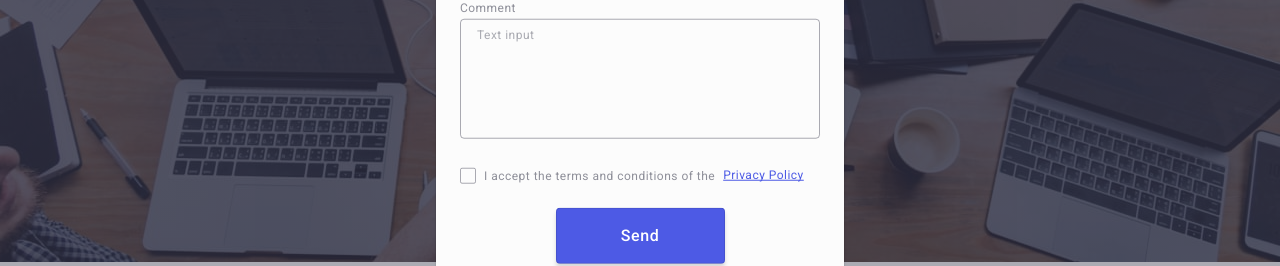
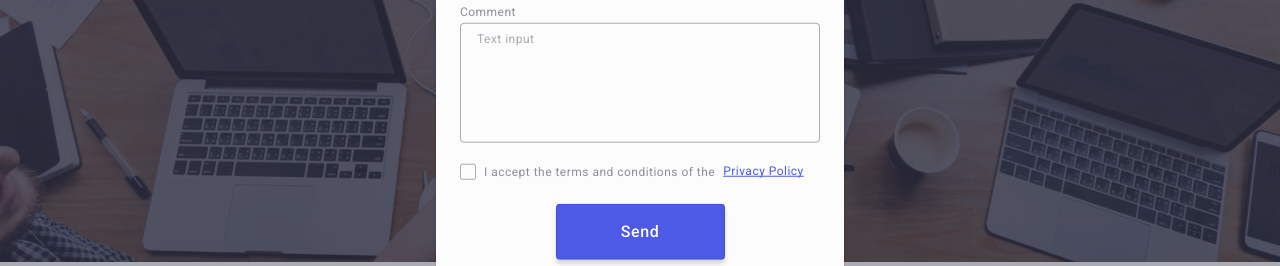
Before and after one commit to Roman-Bieloshchuk/goit-markup-hw-05, a plain HTML site: page index.html in a window 1280 px wide. Shown: the part 411-677 px from the top of the page. Drawn offline with nearby package versions, Linux system fonts and the light colour scheme.

Commit message:
delete add

```diff
--- a/css/style.css
+++ b/css/style.css
@@ -794,7 +794,7 @@ color: #fff;
   display: block;
 }
 .modal-form {
-
+margin-bottom: 16px;
 }
 
 .modal-field {
@@ -845,7 +845,7 @@ color: #fff;
   line-height: 1.16667;
   letter-spacing: 0.04em;
   color: rgba(46, 47, 66, 0.4);
-  margin-bottom: 16px;
+  /* margin-bottom: 16px; */
   padding: 8px 16px;
 }
 
--- a/index.html
+++ b/index.html
@@ -549,7 +549,7 @@
               </svg>
             </div>
           </div>
-          <div class="modal-form-window">
+          <div class="modal-form">
             <label for="user-comment" class="label-user">Comment</label>
             <div class="modal-field">
               <textarea
```
